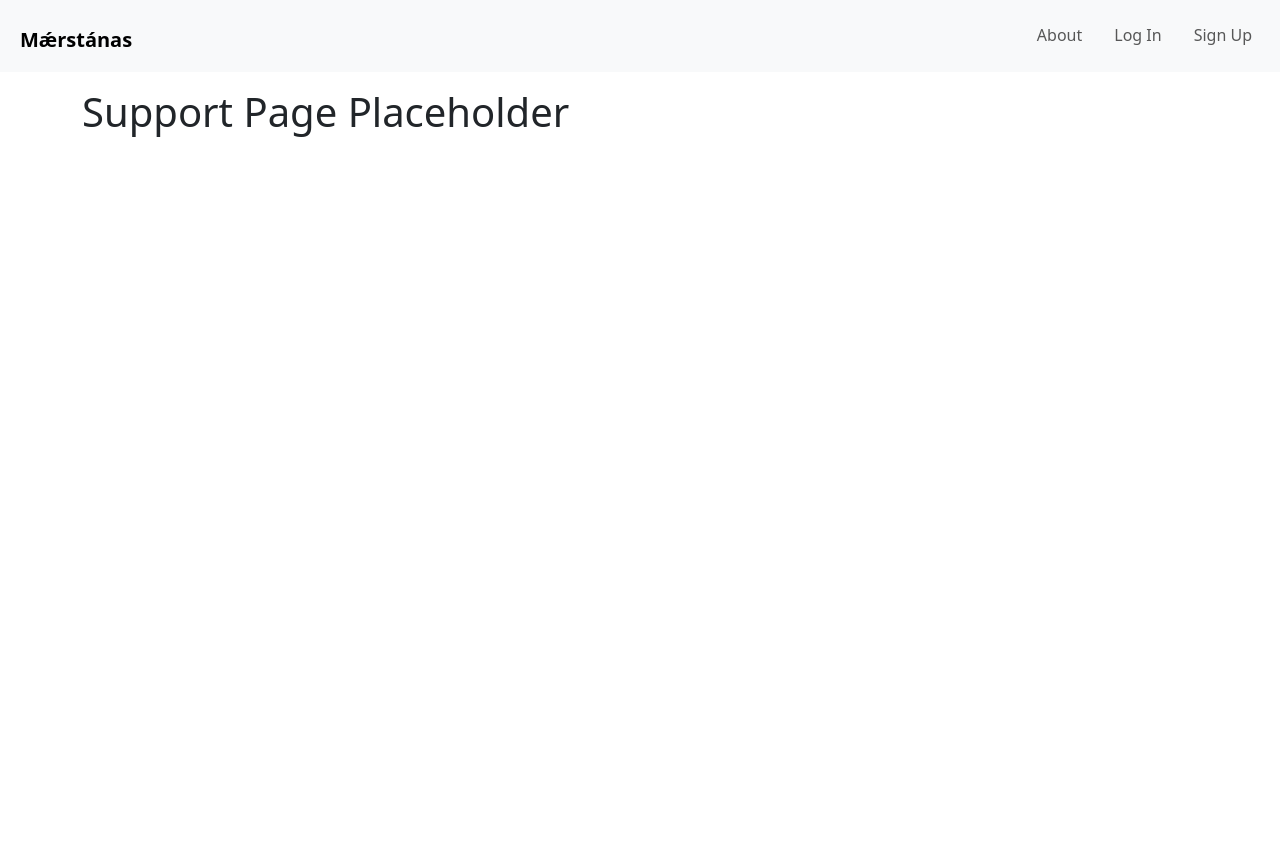
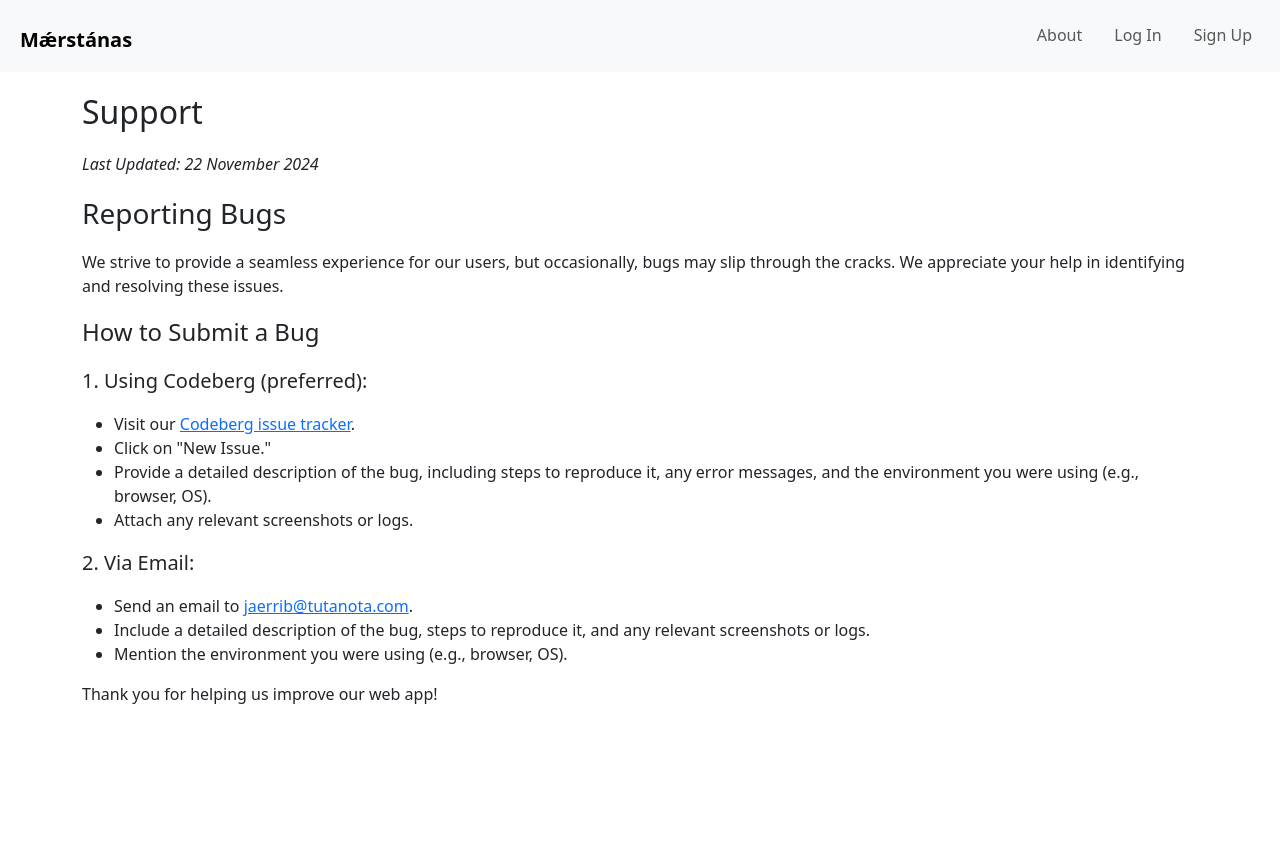
Before and after one commit to jaerrib/maerstanas-webapp, a Django app: page /support/ in a window 1280 px wide. Shown: the top 865 px of the page. Run offline with Django 5.2, Linux system fonts and the light colour scheme; parts of the project's set-up code (start-up, migrations or seed data) failed here and were passed over.

Commit message:
Add basic support information (closes #15)

```diff
--- a/templates/support.html
+++ b/templates/support.html
@@ -3,5 +3,41 @@
 {% block title %}Support{% endblock title %}
 
 {% block content %}
-<h1>Support Page Placeholder</h1>
+<p class="fs-2">Support</p>
+
+<p class="fst-italic">Last Updated: 22 November 2024</p>
+
+<p class="fs-3">Reporting Bugs</p>
+<p>We strive to provide a seamless experience for our users, but occasionally,
+    bugs may slip through the cracks. We appreciate your help in identifying and
+    resolving these issues.</p>
+
+<p class="fs-4">How to Submit a Bug</p>
+<p class="fs-5">1. Using Codeberg (preferred):</p>
+<ul>
+    <li>Visit our
+        <a href="https://codeberg.org/jaerrib/maerstanas-webapp/issues">
+            Codeberg issue tracker</a>.
+    </li>
+    <li>Click on "New Issue."</li>
+    <li>Provide a detailed description of the bug, including steps to reproduce
+        it, any error messages, and the environment you were using (e.g.,
+        browser, OS).
+    </li>
+    <li>Attach any relevant screenshots or logs.</li>
+</ul>
+<p class="fs-5">2. Via Email:</p>
+<ul>
+    <li>Send an email to <a href="mailto:jaerrib[at]tutanota[dot]com">jaerrib@tutanota.com</a>.
+    </li>
+    <li>Include a detailed description of the bug, steps to reproduce it, and
+        any relevant screenshots or logs.
+    </li>
+    <li>Mention the environment you were using (e.g., browser, OS).</li>
+</ul>
+
+
+Thank you for helping us improve our web app!
+
+
 {% endblock content %}
```
